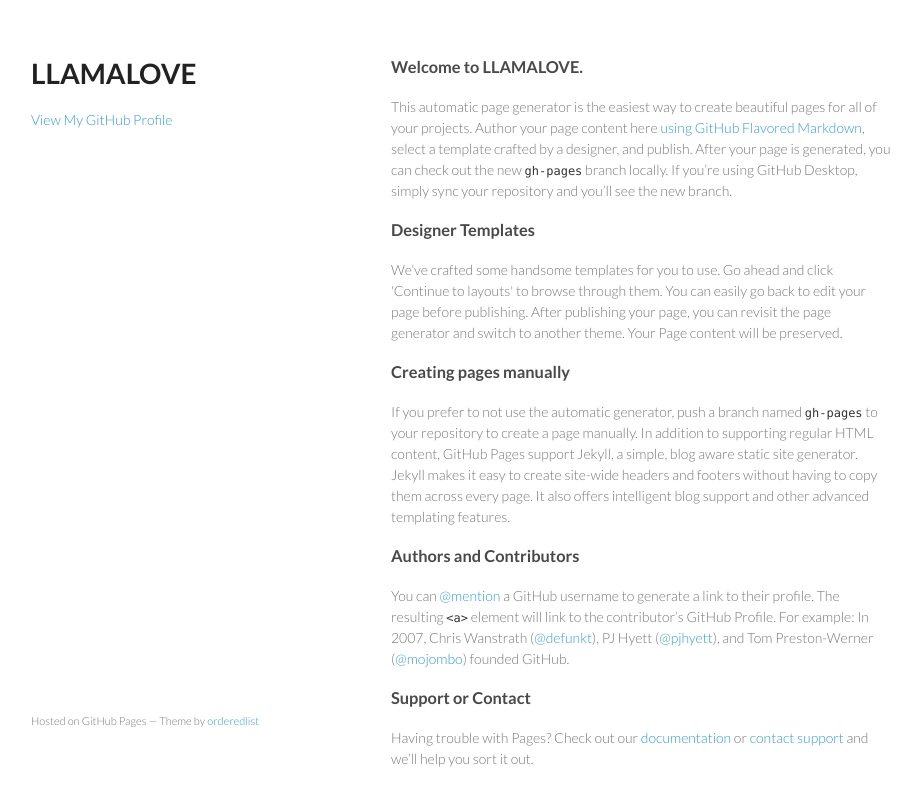
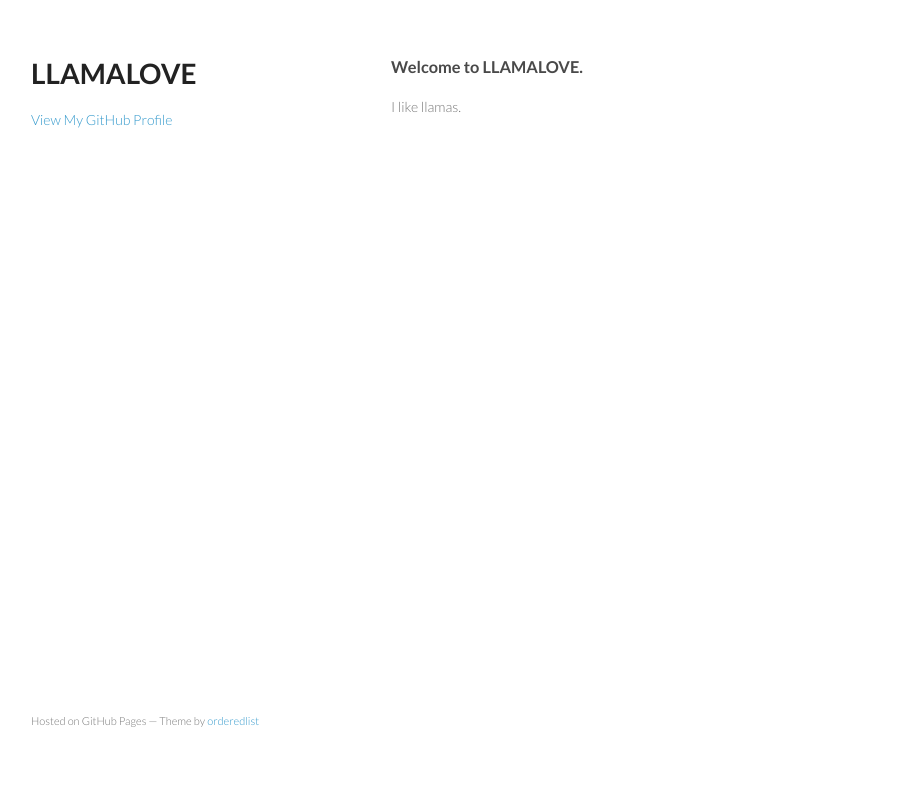
Before and after one commit to leeglenna789/leeglenna789.github.io, a plain HTML site: page index.html in a window 1280 px wide. Shown: the whole page, without its empty margins (179-1100 px from the left). Drawn offline with Linux system fonts and the light colour scheme.

```diff
--- a/index.html
+++ b/index.html
@@ -26,27 +26,7 @@
         <h3>
 <a id="welcome-to-llamalove" class="anchor" href="#welcome-to-llamalove" aria-hidden="true"><span class="octicon octicon-link"></span></a>Welcome to LLAMALOVE.</h3>
 
-<p>This automatic page generator is the easiest way to create beautiful pages for all of your projects. Author your page content here <a href="https://guides.github.com/features/mastering-markdown/">using GitHub Flavored Markdown</a>, select a template crafted by a designer, and publish. After your page is generated, you can check out the new <code>gh-pages</code> branch locally. If you’re using GitHub Desktop, simply sync your repository and you’ll see the new branch.</p>
-
-<h3>
-<a id="designer-templates" class="anchor" href="#designer-templates" aria-hidden="true"><span class="octicon octicon-link"></span></a>Designer Templates</h3>
-
-<p>We’ve crafted some handsome templates for you to use. Go ahead and click 'Continue to layouts' to browse through them. You can easily go back to edit your page before publishing. After publishing your page, you can revisit the page generator and switch to another theme. Your Page content will be preserved.</p>
-
-<h3>
-<a id="creating-pages-manually" class="anchor" href="#creating-pages-manually" aria-hidden="true"><span class="octicon octicon-link"></span></a>Creating pages manually</h3>
-
-<p>If you prefer to not use the automatic generator, push a branch named <code>gh-pages</code> to your repository to create a page manually. In addition to supporting regular HTML content, GitHub Pages support Jekyll, a simple, blog aware static site generator. Jekyll makes it easy to create site-wide headers and footers without having to copy them across every page. It also offers intelligent blog support and other advanced templating features.</p>
-
-<h3>
-<a id="authors-and-contributors" class="anchor" href="#authors-and-contributors" aria-hidden="true"><span class="octicon octicon-link"></span></a>Authors and Contributors</h3>
-
-<p>You can <a href="https://github.com/blog/821" class="user-mention">@mention</a> a GitHub username to generate a link to their profile. The resulting <code>&lt;a&gt;</code> element will link to the contributor’s GitHub Profile. For example: In 2007, Chris Wanstrath (<a href="https://github.com/defunkt" class="user-mention">@defunkt</a>), PJ Hyett (<a href="https://github.com/pjhyett" class="user-mention">@pjhyett</a>), and Tom Preston-Werner (<a href="https://github.com/mojombo" class="user-mention">@mojombo</a>) founded GitHub.</p>
-
-<h3>
-<a id="support-or-contact" class="anchor" href="#support-or-contact" aria-hidden="true"><span class="octicon octicon-link"></span></a>Support or Contact</h3>
-
-<p>Having trouble with Pages? Check out our <a href="https://help.github.com/pages">documentation</a> or <a href="https://github.com/contact">contact support</a> and we’ll help you sort it out.</p>
+<p>I like llamas.</p>
       </section>
       <footer>
         <p><small>Hosted on GitHub Pages &mdash; Theme by <a href="https://github.com/orderedlist">orderedlist</a></small></p>
```
Also changed, not shown: params.json (+1 -1 lines).
